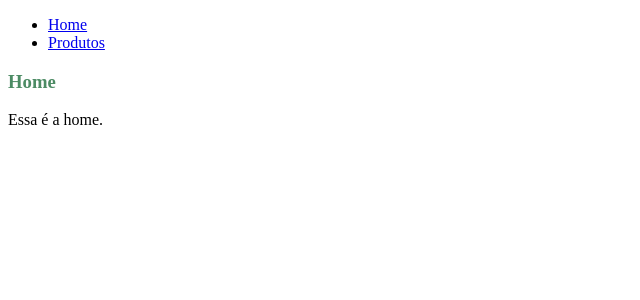
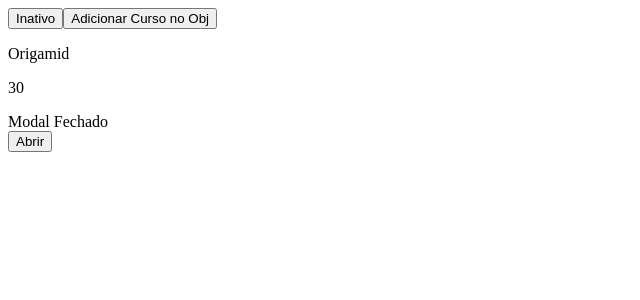
Before and after one commit to Dev-HideyukiTakahashi/origamid-react-course, a React app: page / in a window 1280 px wide. Shown: the top 300 px of the page, without its empty margins (0-640 px from the left). Built offline with nearby package versions, Linux system fonts and the light colour scheme; the HTML template or start-up script is replaced by a standard one.

Commit message:
aula: useState 1

```diff
--- /dev/null
+++ b/src/hooks-aula/AppHooks.jsx
@@ -0,0 +1,57 @@
+import React from "react";
+import { ButtonModal } from "./ButtonModal";
+import { Modal } from "./Modal";
+
+export const AppHooks = () => {
+  /* a função handleclick não renderiza pois a paginá não carrega, portanto o valor de ativo não atualiza */
+  // let ativo = true;
+
+  // function handleClick() {
+  //   ativo = !ativo;
+  //   console.log(ativo);
+  // }
+
+  // return <button onClick={handleClick}>{ativo ? "Ativo" : "Inativo"}</button>;
+
+  /* desenhando a estrutura */
+  // const ativoHook = React.useState(false);
+  // const ativoValor = ativoHook[0];
+  // const atualizaValor = ativoHook[1];
+
+  /* simplificando */
+  const [ativo, setAtivo] = React.useState(false); // desestruturando, [0] =  valor, [1] = função
+
+  function handleClick() {
+    setAtivo(!ativo);
+  }
+
+  function handleClick2() {
+    setDados({ ...dados, curso: "React" });
+  }
+
+  /* múltiplos estados */
+  const [dados, setDados] = React.useState({ nome: "Origamid", idade: "30" });
+
+  /* modal com hook */
+  const [modal, setModal] = React.useState(false);
+
+  return (
+    <>
+      <div>
+        <button onClick={handleClick}>{ativo ? "Ativo" : "Inativo"}</button>
+
+        {/* esse btn, recebe os dados do obj e adciona uma propriedade nova  */}
+        <button onClick={handleClick2}>Adicionar Curso no Obj</button>
+        <p>{dados.nome}</p>
+        <p>{dados.idade}</p>
+        <p>{dados.curso}</p>
+      </div>
+
+      <div>
+        <div>{modal ? "Modal aberto" : "Modal Fechado"}</div>
+        <Modal modal={modal} setModal={setModal} />
+        <ButtonModal setModal={setModal} />
+      </div>
+    </>
+  );
+};
--- /dev/null
+++ b/src/hooks-aula/ButtonModal.jsx
@@ -0,0 +1,5 @@
+import React from "react";
+
+export const ButtonModal = ({ setModal }) => {
+  return <button onClick={() => setModal(true)}>Abrir</button>;
+};
--- /dev/null
+++ b/src/hooks-aula/Modal.jsx
@@ -0,0 +1,10 @@
+import React from "react";
+
+export const Modal = ({ modal, setModal }) => {
+  if (modal)
+    return (
+      <div>
+        Esse é um modal. <button onClick={() => setModal(false)}>Fechar</button>
+      </div>
+    );
+};
--- a/src/index.jsx
+++ b/src/index.jsx
@@ -4,12 +4,14 @@ import App from "./App.jsx";
 import Exercicio from "./Exercicio.jsx";
 import Botao from "./Botao.jsx";
 import { Exercicio2 } from "./Exercicio2/Exercicio2.jsx";
+import { AppHooks } from "./hooks-aula/AppHooks.jsx";
 
 createRoot(document.getElementById("root")).render(
   <>
     {/* <App /> */}
     {/* <Exercicio /> */}
     {/* <Botao /> */}
-    <Exercicio2 />
+    {/* <Exercicio2 /> */}
+    <AppHooks />
   </>
 );
```
